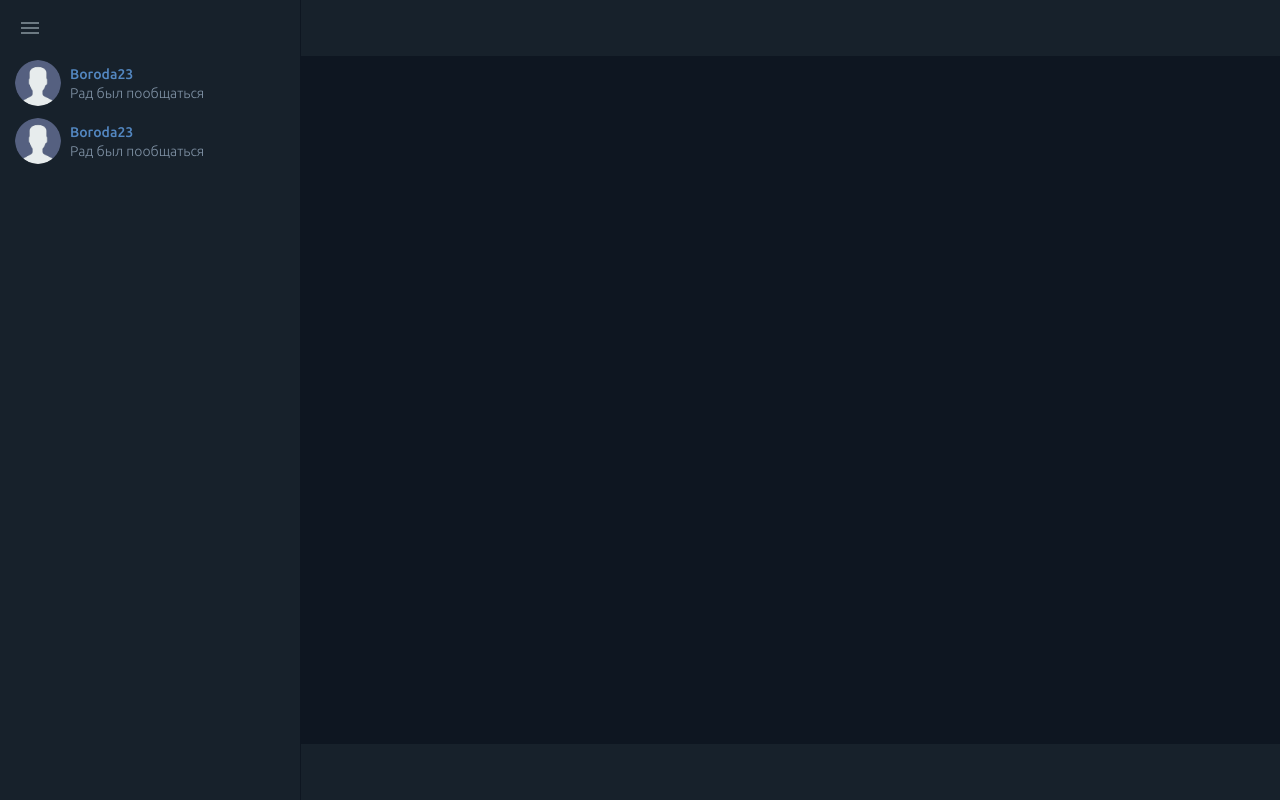
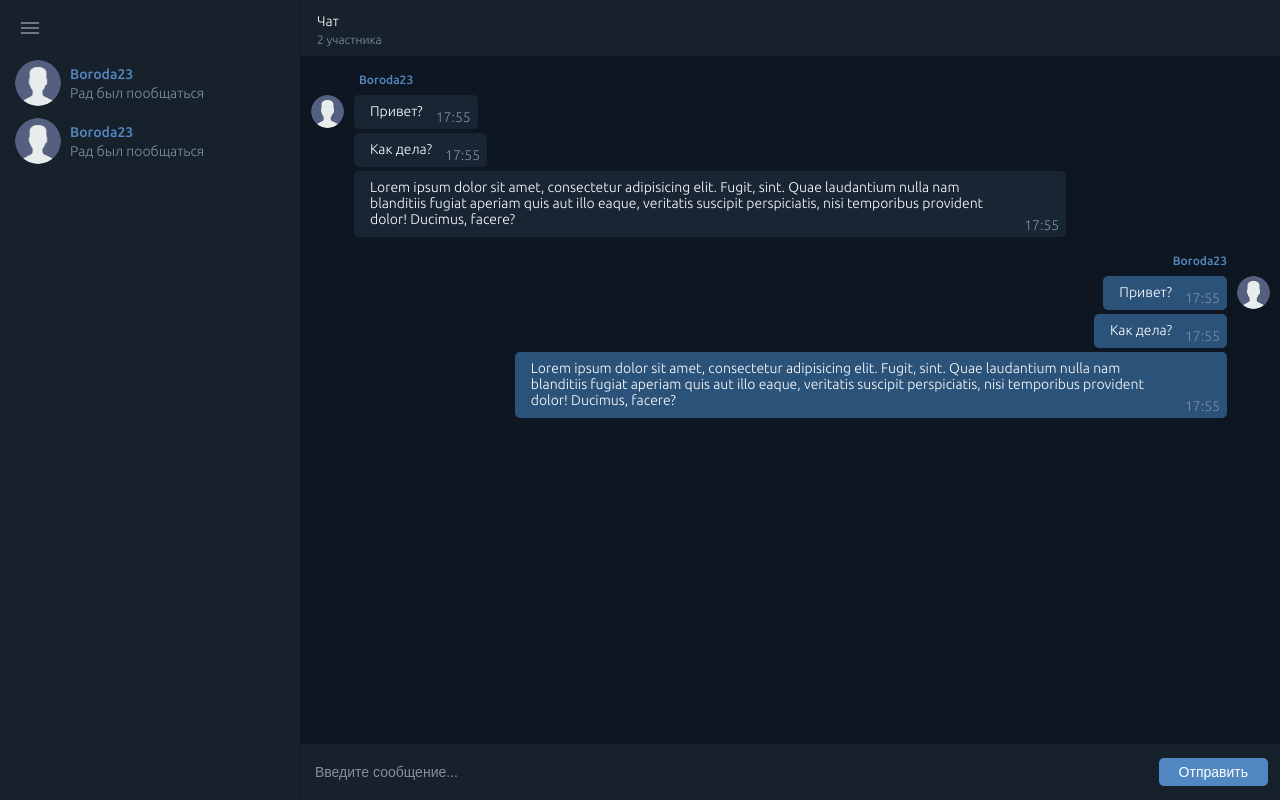
Before and after one commit to vladeamear/webpack-loftschool-wesocket-chat, a website built with webpack: page index.html in a window 1280 px wide. Built offline with nearby package versions, Linux system fonts and the light colour scheme.

Commit message:
Верстка chat_main

```diff
--- a/index.html
+++ b/index.html
@@ -52,9 +52,81 @@
     </div>
 
     <div class="chat__main">
-      <div class="chat__main_top"></div>
-      <div class="chat__main_middle"></div>
-      <div class="chat__main_bottom"></div>
+
+      <div class="chat__main_top">
+        <p class="chat__main_text">Чат</p>
+        <p class="chat__main_text_users_number">2 участника</p>
+      </div>
+
+      <div class="chat__main_middle">
+
+        <div class="user_messages__wrapper">
+          <img
+            src="./src/static/blank-user.png"
+            alt="user_nick"
+            class="user_messages__avatar"
+          >
+          <div class="user_messages__right">
+
+            <p class="user_messages__nickname">Boroda23</p>
+
+            <div class="user_messages__message">
+              <p class="chat__main_text">Привет?</p>
+              <p class="user_messages__message_time">17:55</p>
+            </div>
+
+            <div class="user_messages__message">
+              <p class="chat__main_text">Как дела?</p>
+              <p class="user_messages__message_time">17:55</p>
+            </div>
+
+            <div class="user_messages__message">
+              <p class="chat__main_text">
+                Lorem ipsum dolor sit amet, consectetur adipisicing elit. Fugit, sint. Quae laudantium nulla nam blanditiis fugiat aperiam quis aut illo eaque, veritatis suscipit perspiciatis, nisi temporibus provident dolor! Ducimus, facere?
+              </p>
+              <p class="user_messages__message_time">17:55</p>
+            </div>
+
+          </div>
+        </div>
+
+        <div class="user_messages__wrapper user_messages-self">
+          <img
+            src="./src/static/blank-user.png"
+            alt="user_nick"
+            class="user_messages__avatar"
+          >
+          <div class="user_messages__right">
+
+            <p class="user_messages__nickname">Boroda23</p>
+
+            <div class="user_messages__message">
+              <p class="chat__main_text">Привет?</p>
+              <p class="user_messages__message_time">17:55</p>
+            </div>
+
+            <div class="user_messages__message">
+              <p class="chat__main_text">Как дела?</p>
+              <p class="user_messages__message_time">17:55</p>
+            </div>
+
+            <div class="user_messages__message">
+              <p class="chat__main_text">
+                Lorem ipsum dolor sit amet, consectetur adipisicing elit. Fugit, sint. Quae laudantium nulla nam blanditiis fugiat aperiam quis aut illo eaque, veritatis suscipit perspiciatis, nisi temporibus provident dolor! Ducimus, facere?
+              </p>
+              <p class="user_messages__message_time">17:55</p>
+            </div>
+
+          </div>
+        </div>
+
+      </div>
+
+      <div class="chat__main_bottom">
+        <input type="text" name="" id="" placeholder="Введите сообщение..." class="chat__input">
+        <input type="button" value="Отправить" class="button button__send">
+      </div>
+
     </div>
   </div>
 
--- a/src/style/chat_main.css
+++ b/src/style/chat_main.css
@@ -9,8 +9,120 @@
   background-color: var(--blue-800);
   height: 56px;
   width: 100%;
+  box-sizing: border-box;
 }
 
 .chat__main_middle {
   height: calc(100% - 56px * 2);
+  width: 100%;
+  box-sizing: border-box;
 }
+
+.chat__main_text {
+  font-weight: 300;
+  font-size: 14px;
+  line-height: 16px;
+  color: var(--text-primary-100);
+  margin: 0;
+}
+
+/* chat__main_top */
+.chat__main_top {
+  padding: 13px 16px 9px;
+}
+.chat__main_text_users_number {
+  font-weight: 300;
+  font-size: 12px;
+  line-height: 14px;
+  color: var(--text-primary-600);
+  margin-bottom: 0;
+  margin-top: 4px;
+}
+
+/* chat__main_middle */
+.chat__main_middle {
+  padding-inline: 10px;
+  overflow: auto;
+}
+.user_messages__wrapper {
+  margin-top: 17px;
+  display: flex;
+  gap: 10px;
+}
+.user_messages__avatar {
+  width: 33px;
+  height: 33px;
+  border-radius: 50%;
+  margin-top: 22px;
+}
+.user_messages__nickname {
+  font-weight: 500;
+  font-size: 12px;
+  line-height: 14px;
+  color: var(--text-accent-200);
+  margin-top: 0;
+  margin-bottom: 8px;
+  margin-left: 5px;
+}
+.user_messages__message {
+  padding: 8px 55px 10px 16px;
+  background-color: var(--blue-400);
+  border-radius: 5px;
+  position: relative;
+  width: fit-content;
+  max-width: 70%;
+}
+.user_messages__message:not(:last-child) {
+  margin-bottom: 4px;
+}
+.user_messages__message_time {
+  font-weight: 300;
+  font-size: 14px;
+  line-height: 16px;
+  color: var(--text-primary-600);
+  position: absolute;
+  margin: 0;
+  bottom: 4px;
+  right: 7px;
+}
+
+.user_messages-self {
+  flex-direction: row-reverse;
+}
+.user_messages-self .user_messages__right {
+  display: flex;
+  flex-direction: column;
+  align-items: end;
+}
+.user_messages-self .user_messages__message {
+  background-color: var(--blue-350);
+}
+
+
+/* chat__main_bottom */
+.chat__main_bottom {
+  padding-inline: 12px;
+  display: flex;
+  justify-content: space-between;
+  align-items: center;
+}
+.chat__input {
+  border: none;
+  background: none;
+  color: var(--text-primary-100);
+  padding-top: 10px;
+  padding-bottom: 10px;
+  width: 100%;
+}
+.chat__input,
+.chat__input::placeholder {
+  font-weight: 300;
+  font-size: 14px;
+  line-height: 16px;
+}
+.chat__input::placeholder {
+  color: var(--text-primary-700);
+}
+.chat__input:focus {
+  outline: none;
+}
--- a/src/style/colors.css
+++ b/src/style/colors.css
@@ -4,6 +4,8 @@
   --blue-700: #1D2A3A;
   --blue-600: #232F3D;
   --blue-500: #465461;
+  --blue-400: #182633;
+  --blue-350: #2B5279;
   --blue-300: #5188C1;
 
   --text-primary-700: #858F98;
```
